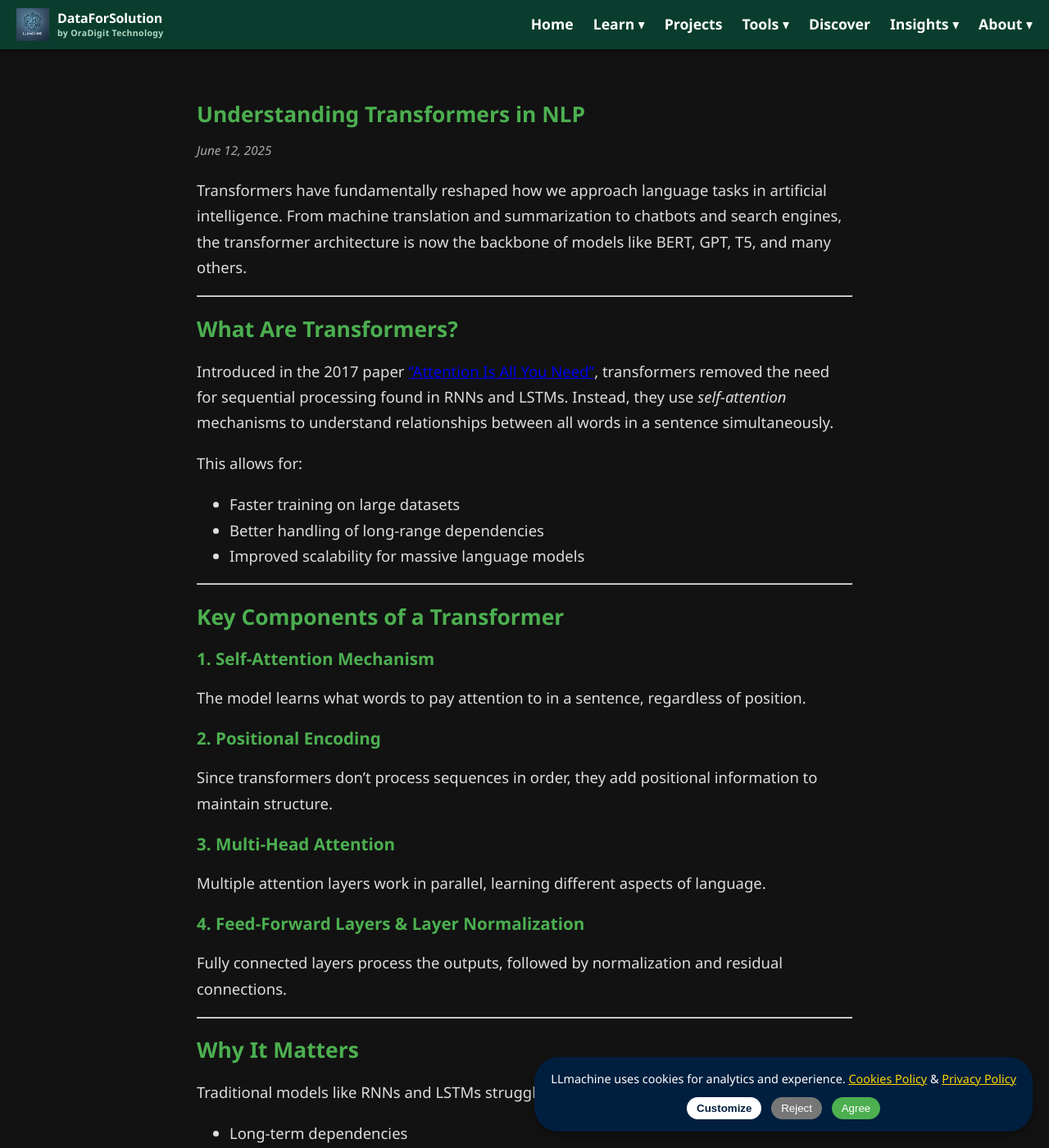
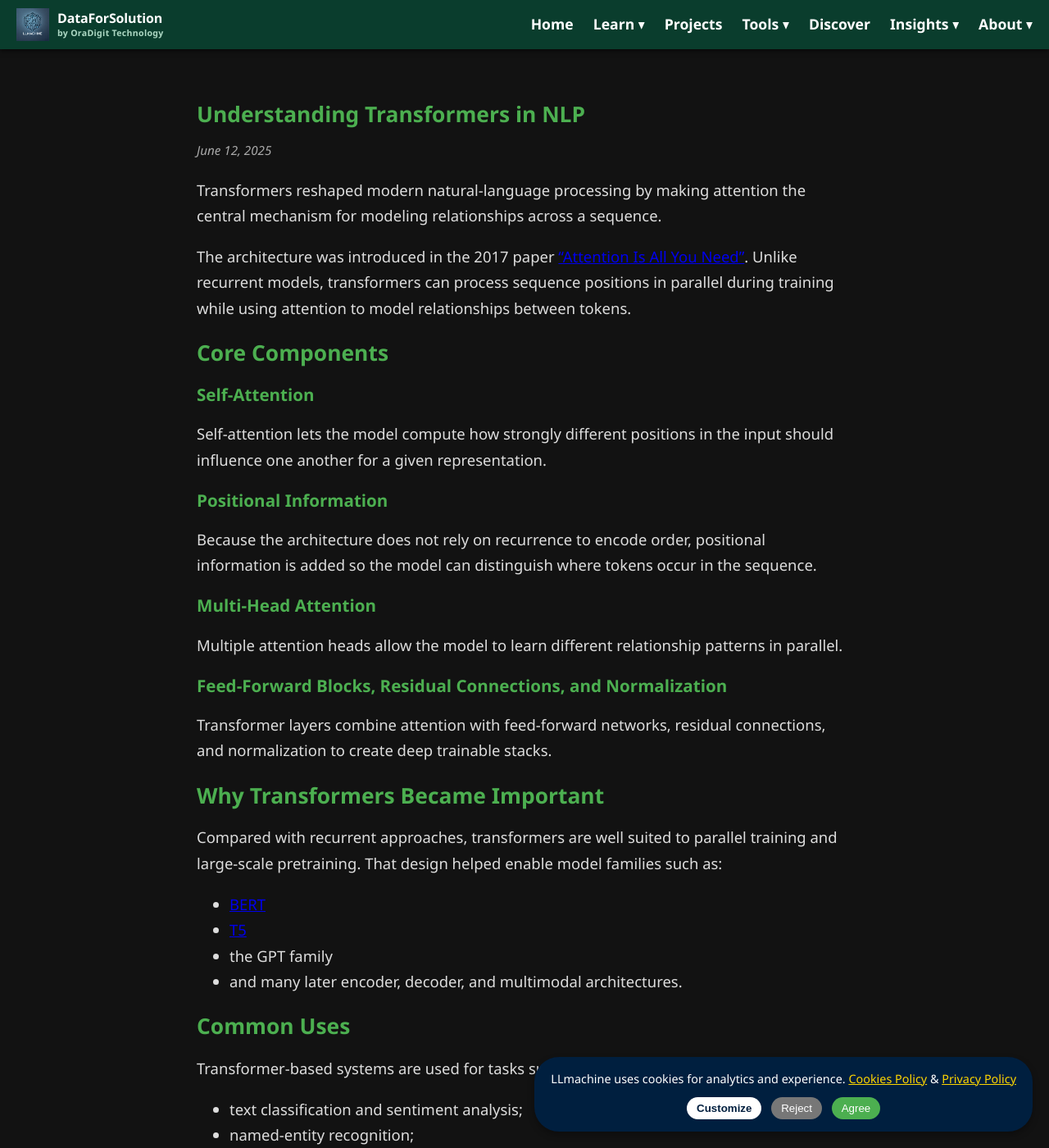
Before and after one commit to DataForSolution/DataForSolution.github.io, a Jekyll site: the page built from _posts/2025-06-12-understanding-transformers.md, in a window 1280 px wide and 1400 px high. Shown: the whole window at 82% size. Built offline with Jekyll 4.4.1, drawn with Linux system fonts in a browser that asks for light colours; comment, search, counter and statistics services are not loaded; some of the changed text lies outside the part shown.

Commit message:
docs(insights): harden legacy articles for trust and accuracy
Remove unsupported clinical and performance claims, refresh stale AI/career/framework guidance, and align legacy articles with the rebuilt portfolio evidence standard.

```diff
--- a/_posts/2025-06-12-understanding-transformers.md
+++ b/_posts/2025-06-12-understanding-transformers.md
@@ -2,75 +2,59 @@
 layout: post
 title: "Understanding Transformers in NLP"
 date: 2025-06-12
-description: "A deep dive into the architecture and power of Transformers in Natural Language Processing, and why they outperform traditional models like RNNs and LSTMs."
+description: "A concise introduction to transformer architecture, self-attention, and the role transformers play in modern language systems."
 ---
 
-Transformers have fundamentally reshaped how we approach language tasks in artificial intelligence. From machine translation and summarization to chatbots and search engines, the transformer architecture is now the backbone of models like BERT, GPT, T5, and many others.
+Transformers reshaped modern natural-language processing by making attention the central mechanism for modeling relationships across a sequence.
 
----
+The architecture was introduced in the 2017 paper ["Attention Is All You Need"](https://arxiv.org/abs/1706.03762). Unlike recurrent models, transformers can process sequence positions in parallel during training while using attention to model relationships between tokens.
 
-##  What Are Transformers?
+## Core Components
 
-Introduced in the 2017 paper ["Attention Is All You Need"](https://arxiv.org/abs/1706.03762), transformers removed the need for sequential processing found in RNNs and LSTMs. Instead, they use *self-attention* mechanisms to understand relationships between all words in a sentence simultaneously.
+### Self-Attention
 
-This allows for:
-- Faster training on large datasets
-- Better handling of long-range dependencies
-- Improved scalability for massive language models
+Self-attention lets the model compute how strongly different positions in the input should influence one another for a given representation.
 
----
+### Positional Information
 
-##  Key Components of a Transformer
+Because the architecture does not rely on recurrence to encode order, positional information is added so the model can distinguish where tokens occur in the sequence.
 
-### 1. **Self-Attention Mechanism**
-The model learns what words to pay attention to in a sentence, regardless of position.
+### Multi-Head Attention
 
-### 2. **Positional Encoding**
-Since transformers don’t process sequences in order, they add positional information to maintain structure.
+Multiple attention heads allow the model to learn different relationship patterns in parallel.
 
-### 3. **Multi-Head Attention**
-Multiple attention layers work in parallel, learning different aspects of language.
+### Feed-Forward Blocks, Residual Connections, and Normalization
 
-### 4. **Feed-Forward Layers & Layer Normalization**
-Fully connected layers process the outputs, followed by normalization and residual connections.
+Transformer layers combine attention with feed-forward networks, residual connections, and normalization to create deep trainable stacks.
 
----
+## Why Transformers Became Important
 
-##  Why It Matters
-Traditional models like RNNs and LSTMs struggled with:
-- Long-term dependencies
-- Parallelization during training
-- Large-scale pretraining
+Compared with recurrent approaches, transformers are well suited to parallel training and large-scale pretraining. That design helped enable model families such as:
 
-Transformers solved these issues and enabled massive models like:
-- [BERT (Bidirectional Encoder Representations from Transformers)](https://arxiv.org/abs/1810.04805)
-- [GPT series (Generative Pretrained Transformers)](https://openai.com/research)
-- [T5 (Text-to-Text Transfer Transformer)](https://arxiv.org/abs/1910.10683)
+- [BERT](https://arxiv.org/abs/1810.04805)
+- [T5](https://arxiv.org/abs/1910.10683)
+- the GPT family
+- and many later encoder, decoder, and multimodal architectures.
 
----
+## Common Uses
 
-##  Use Cases in NLP
-- Sentiment Analysis
-- Named Entity Recognition
-- Machine Translation
-- Text Summarization
-- Question Answering
-- Chatbots and Virtual Assistants
+Transformer-based systems are used for tasks such as:
 
----
+- text classification and sentiment analysis;
+- named-entity recognition;
+- translation;
+- summarization;
+- question answering;
+- retrieval and search;
+- and conversational systems.
 
-##  Learn More & Practice
-Want to dive deeper and build your own transformer model? Explore:
-- [ Hugging Face Transformers](https://huggingface.co/docs/transformers/index)
-- [Google’s Tensor2Tensor](https://github.com/tensorflow/tensor2tensor)
-- Our [Projects page](/projects-new/) for hands-on code examples
+The architecture alone does not guarantee quality. Dataset construction, evaluation design, task-specific validation, safety, and deployment context still determine whether a system is appropriate for a particular use.
 
----
+## Learn More
 
-##  Stay Tuned
-This is part of an ongoing series on NLP and AI. Bookmark [LLmachine Blog](/blog/) or subscribe to receive:
-- Future tutorials on BERT, GPT, and attention
-- Real-world NLP projects with code
-- Practical tools for AI learners and builders
+- [Attention Is All You Need](https://arxiv.org/abs/1706.03762)
+- [Hugging Face Transformers documentation](https://huggingface.co/docs/transformers/index)
+- [Hugging Face Learn](https://huggingface.co/learn)
+- [DataForSolution projects](/projects/) for maintained project examples
 
-If you found this helpful, share it with your network — and feel free to [contribute your own article](/write-for-us/)!
+For additional DataForSolution articles and learning references, visit the [Insights hub](/insights/).
```
Also changed, not shown: _posts/2025-04-01-break-into-data-science.html (+43 -42 lines), _posts/2025-04-05-tensorflow-vs-pytorch.html (+31 -6 lines), _posts/2025-04-10-ct-scan-cancer-prediction.html (+28 -8 lines), _posts/2025-04-15-ai-trends-2025.html (+34 -44 lines).
